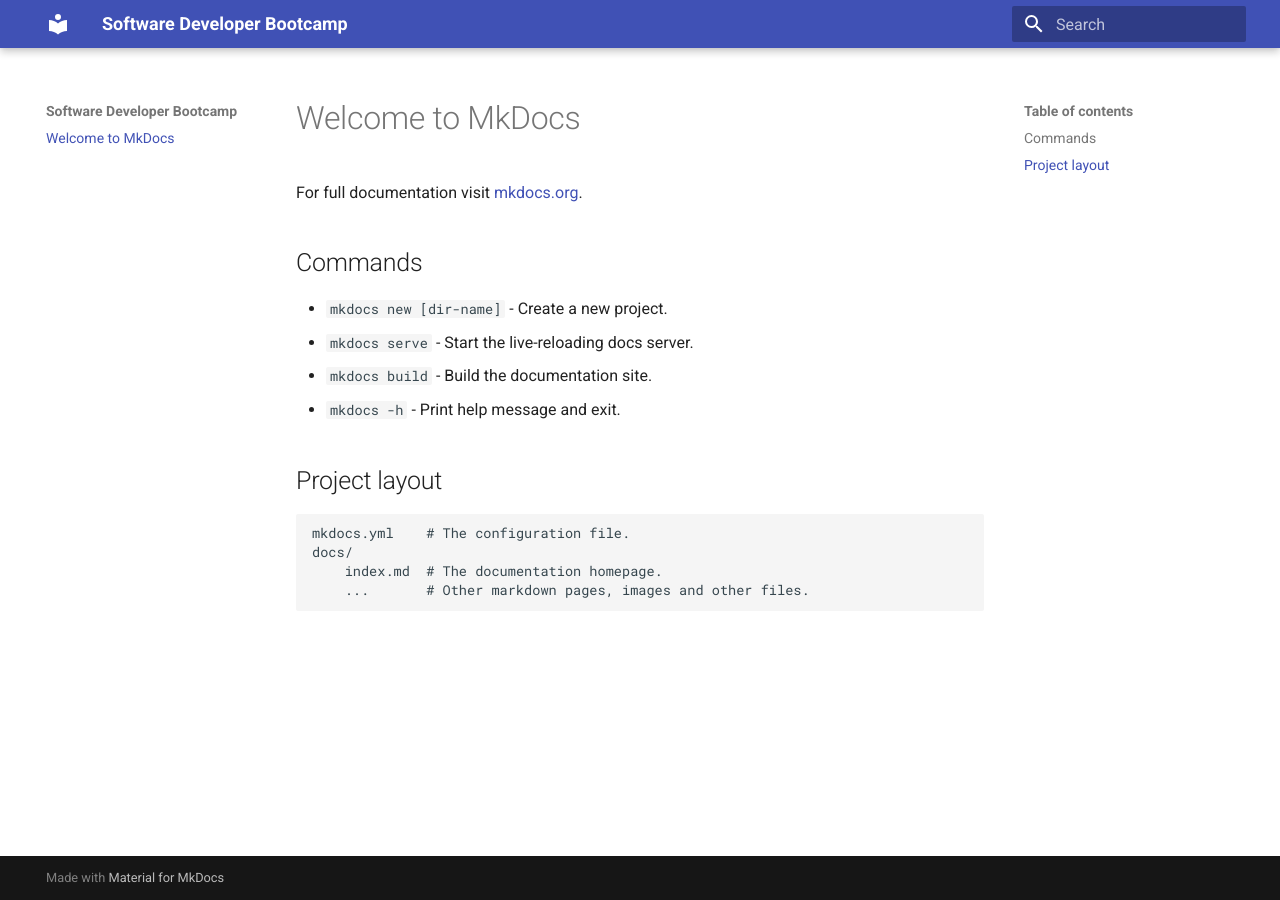
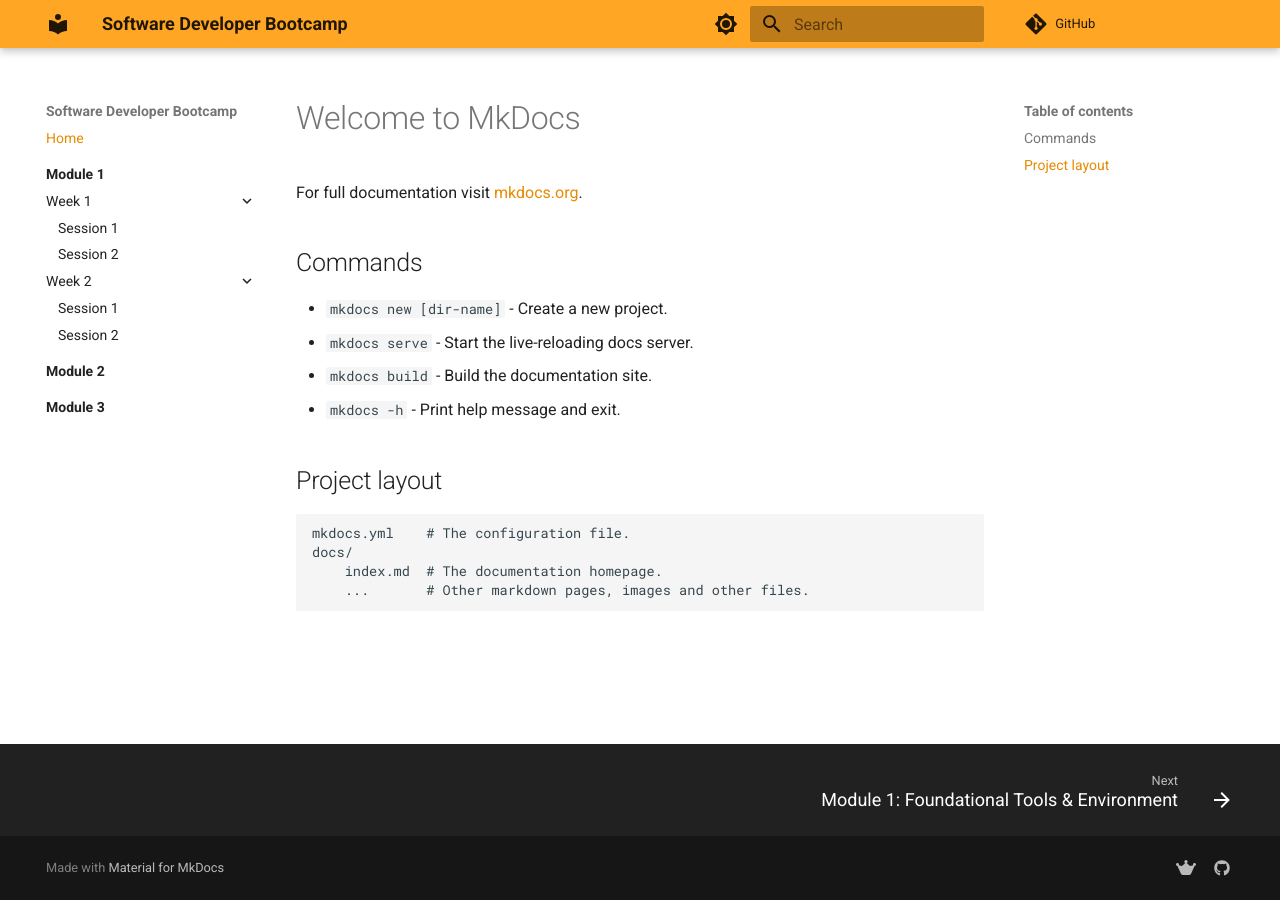
Before and after one commit to kaimibk/Software-Dev-Bootcamp, an MkDocs documentation site: the page built from docs/index.md, in a window 1280 px wide. Built offline with MkDocs 1.6.1 and Material for MkDocs 9.7.7, drawn with Linux system fonts in a browser that asks for light colours; comment, search, counter and statistics services are not loaded.

Commit message:
Set up placeholders

```diff
--- a/mkdocs.yml
+++ b/mkdocs.yml
@@ -1,9 +1,37 @@
 site_name: Software Developer Bootcamp
 site_description: Kaimi's Software Developer Bootcamp Materials
 site_url: https://bootcamp.kaimi.dev
+repo_url: https://github.com/kaimibk/Software-Dev-Bootcamp
 
 theme:
   name: material
+  # Palette toggle for light mode
+  palette:
+    - scheme: default
+      primary: orange
+      toggle:
+        icon: material/brightness-7
+        name: Switch to dark mode
+
+    # Palette toggle for dark mode
+    - scheme: slate
+      primary: orange
+      toggle:
+        icon: material/brightness-4
+        name: Switch to light mode
+  features:
+    - navigation.sections
+    - navigation.expand
+    - navigation.path
+    - navigation.indexes
+    - navigation.tracking
+    - navigation.top
+    - navigation.footer
+    - toc.follow
+    - search.suggest
+    - search.highlight
+    - search.share
+    - header.autohide
 
 plugins:
   - search
@@ -15,3 +43,37 @@
   - pymdownx.emoji:
       emoji_index: !!python/name:material.extensions.emoji.twemoji
       emoji_generator: !!python/name:material.extensions.emoji.to_svg
+  - admonition
+  - footnotes
+  - toc:
+      permalink: true
+  - tables
+  - pymdownx.superfences:
+      custom_fences:
+        - name: mermaid
+          class: mermaid
+          format: !!python/name:pymdownx.superfences.fence_code_format
+
+nav:
+  - Home: index.md
+  - Module 1:
+    - module-1/index.md
+    - Week 1:
+      - module-1/week-1/index.md
+      - Session 1: module-1/week-1/session-1.md
+      - Session 2: module-1/week-1/session-2.md
+    - Week 2:
+      - module-1/week-2/index.md
+      - Session 1: module-1/week-2/session-1.md
+      - Session 2: module-1/week-2/session-2.md
+  - Module 2:
+    - module-2/index.md
+  - Module 3:
+    - module-3/index.md
+
+extra:
+  social:
+    - icon: fontawesome/brands/web-awesome
+      link: https://kaimi.dev
+    - icon: fontawesome/brands/github
+      link: https://github.com/kaimibk/
```
Also changed, not shown: docs/module-1/index.md (added, +19 -0 lines), docs/module-1/week-1/index.md (added, +7 -0 lines), docs/module-1/week-2/index.md (added, +7 -0 lines), docs/module-2/index.md (added, +18 -0 lines), docs/module-3/index.md (added, +19 -0 lines), docs/module-4/index.md (added, +14 -0 lines), docs/module-5/index.md (added, +1 -0 lines), docs/module-1/week-1/session-1.md (added), docs/module-1/week-1/session-2.md (added), docs/module-1/week-2/session-1.md (added), docs/module-1/week-2/session-2.md (added).
